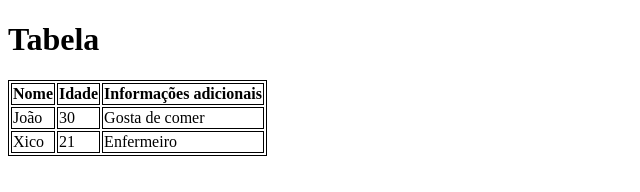
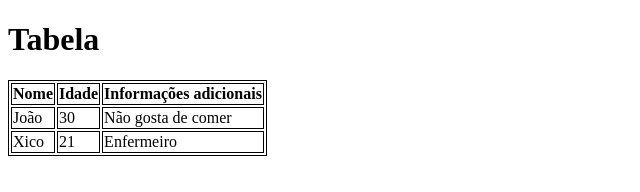
Before and after one commit to Biell12341/aula-tabela, a plain HTML site: page index.html in a window 1280 px wide. Shown: the full height of the page, 0-640 px from the left. Drawn offline with Linux system fonts and the light colour scheme.

Commit message:
Trocado de comer pra Não comer

```diff
--- a/index.html
+++ b/index.html
@@ -22,7 +22,7 @@
         <tr>
             <td>João</td>
             <td>30</td>
-            <td>Gosta de comer</td>
+            <td>Não gosta de comer</td>
         </tr>
         <tr>
             <td>Xico</td>
```
